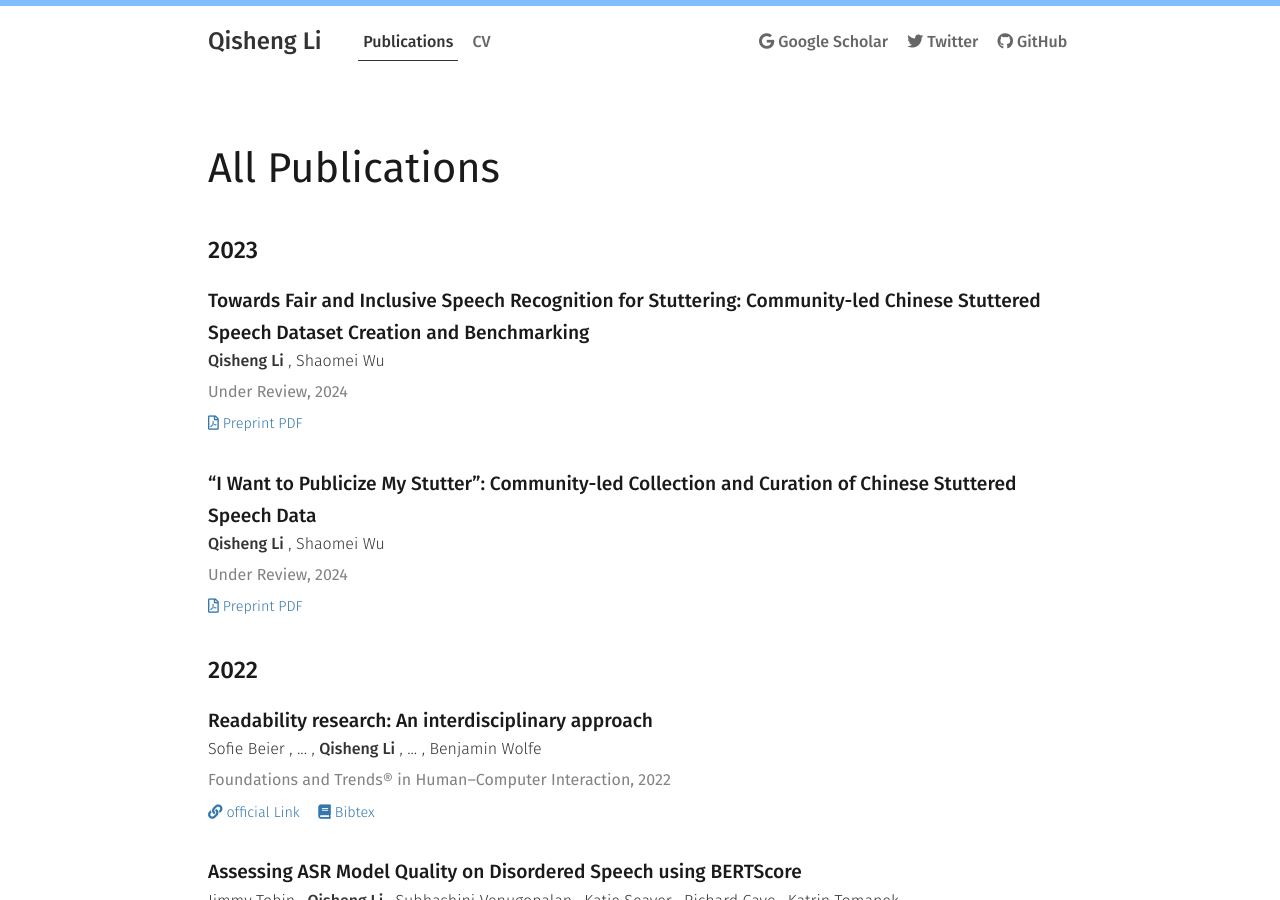
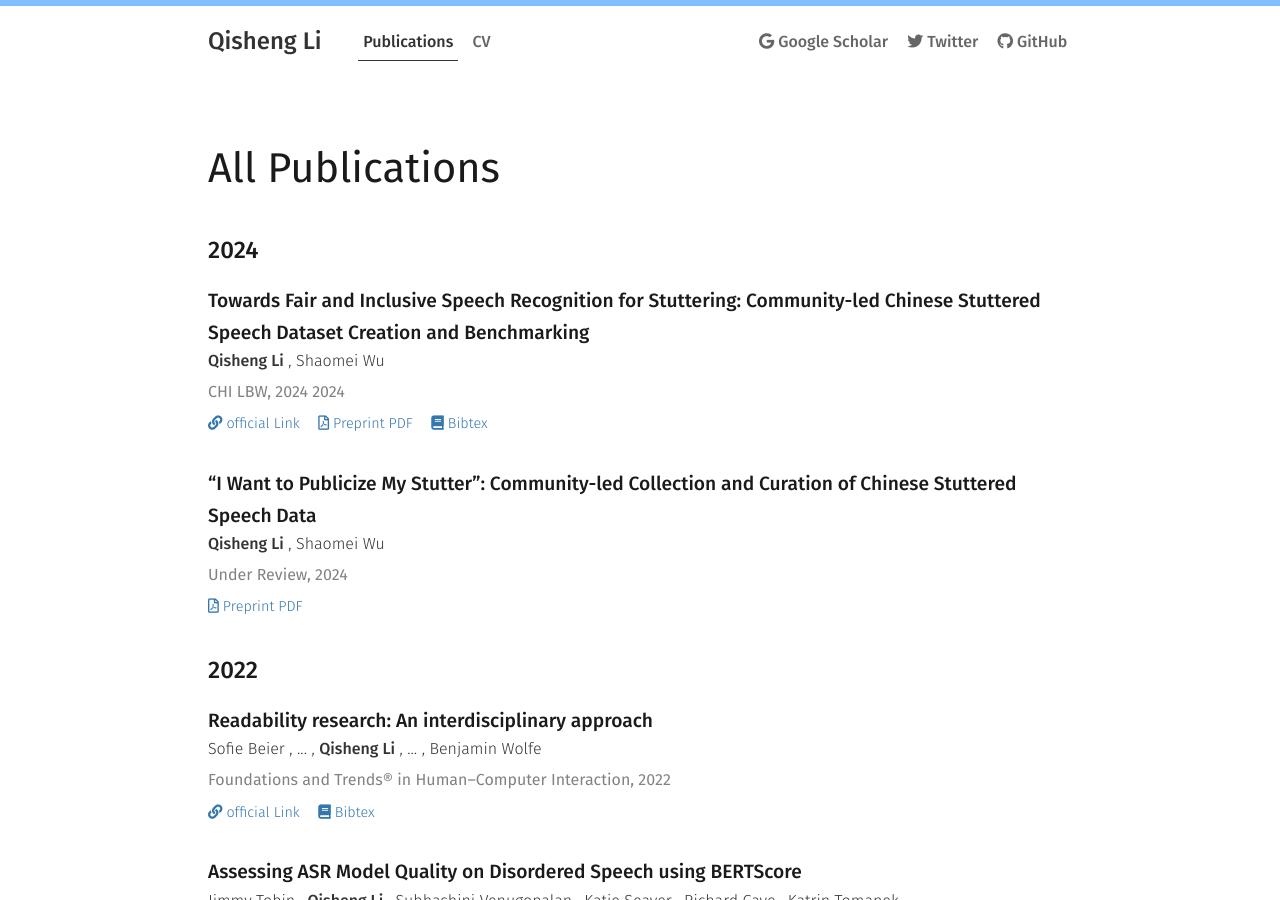
Before and after one commit to QishengLi/my_website, a Jekyll site: the page built from publications.md, in a window 1280 px wide and 900 px high. Built offline with Jekyll 4.4.1, drawn with Linux system fonts in a browser that asks for light colours; nearby versions of some CDN libraries.

Commit message:
add CHI LBW

```diff
--- a/_data/publications.yml
+++ b/_data/publications.yml
@@ -1,17 +1,17 @@
 - id: StammerTalk-Data
   title: "Towards Fair and Inclusive Speech Recognition for Stuttering: Community-led Chinese Stuttered Speech Dataset Creation and Benchmarking"
-  year: 2023
-  doi:
+  year: 2024
+  doi: 10.1145/3613905.3650950
   preprint: /files/2024-StammerTalk-Data.pdf
-  official:
+  official: https://dl.acm.org/doi/10.1145/3613905.3650950
   authors:
     - Qisheng Li
     - Shaomei Wu
-  venue: Under Review, 2024
+  venue: CHI LBW, 2024
   venue_tags:
     - CHI
   venue_location:
-  venue_url:
+  venue_url: https://chi2024.acm.org/
   highlight: true
   link:
   type:
@@ -19,7 +19,7 @@
 
 - id: StammerTalk
   title: "“I Want to Publicize My Stutter”: Community-led Collection and Curation of Chinese Stuttered Speech Data"
-  year: 2023
+  year: 2024
   doi:
   preprint: /files/2024-StammerTalk.pdf
   official:
```
Also changed, not shown: 1 other file.
